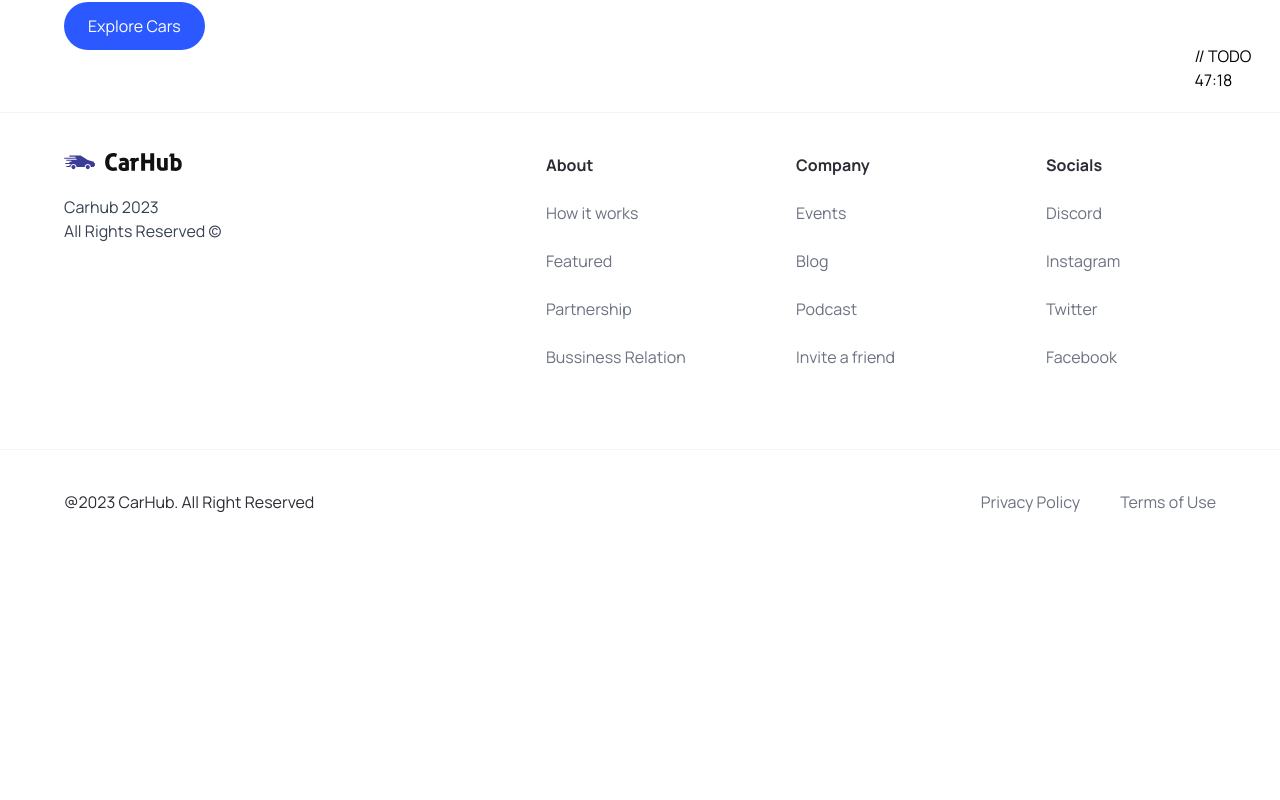
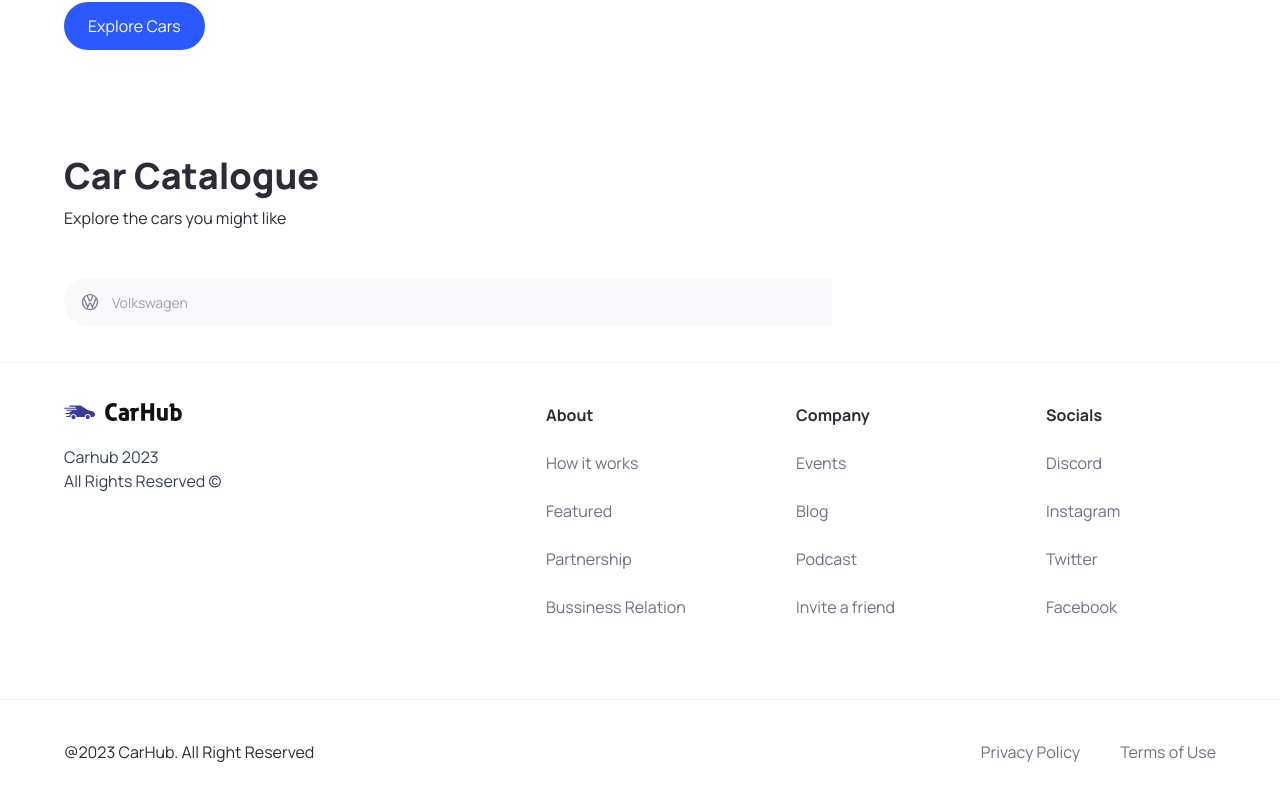
Before and after one commit to Vatibor/React_project_with_NextJS_13__carhub_2023, a Next.js app: page / in a window 1280 px wide. Shown: the part 708-1508 px from the top of the page. Before the commit the page ends 1262 px from the top, so only its background shows below. Built offline with nearby package versions, Linux system fonts and the light colour scheme.

Commit message:
# Start creating search bar

```diff
--- a/app/page.tsx
+++ b/app/page.tsx
@@ -1,10 +1,26 @@
 import Image from 'next/image'
-import {Hero} from "@/components"
+import {CustomFilter, Hero, SearchBar} from "@/components"
 
 export default function Home() {
   return (
     <main className="overflow-hidden">
       <Hero />
+
+      <div className="mt-12 padding-x padding-y max-width" id="discover">
+        <div className="home__text-container">
+          <h1 className="text-4xl font-extrabold">Car Catalogue</h1>
+          <p>Explore the cars you might like</p>
+        </div>
+
+        <div className="home__filters">
+          <SearchBar />
+
+          <div className="home__filter-container">
+            <CustomFilter title="fuel" />
+            <CustomFilter title="year" />
+          </div>
+        </div>
+      </div>
     </main>
   )
 }
--- /dev/null
+++ b/components/CustomFilter.tsx
@@ -0,0 +1,11 @@
+import React from 'react';
+
+const CustomFilter = () => {
+  return (
+    <div>
+
+    </div>
+  );
+};
+
+export default CustomFilter;
--- a/components/Hero.tsx
+++ b/components/Hero.tsx
@@ -30,7 +30,6 @@
           <Image src="/hero.png" alt="hero" fill className="object-contain"/>
         </div>
         <div className="hero__image-overlay" />
-        // TODO 47:18
       </div>
     </div>
     )
--- /dev/null
+++ b/components/SearchBar.tsx
@@ -0,0 +1,22 @@
+"use client"
+
+import React from 'react'
+import {SearchManufacturer} from "@/components"
+import { useState} from "react"
+
+const SearchBar = () => {
+  const [manufacturer, setManufacturer] = useState('')
+  const handleSearch = () => {}
+
+  return (
+    <form className="searchbar" onSubmit={handleSearch}>
+      <div className="searchbar__item">
+        <SearchManufacturer
+          manufacturer={manufacturer}
+          setManufacturer={setManufacturer}/>
+      </div>
+    </form>
+  );
+};
+
+export default SearchBar;
--- /dev/null
+++ b/components/SearchManufacturer.tsx
@@ -0,0 +1,67 @@
+"use client"
+
+import React from 'react';
+import {SearchManufacturerProps} from "@/types";
+import { Combobox, Transition } from "@headlessui/react";
+import Image from "next/image";
+import { useState, Fragment } from 'react'
+import { manufacturers} from "@/constans";
+
+const SearchManufacturer = ({manufacturer, setManufacturer}: SearchManufacturerProps) => {
+  const [query, setQuery] = useState('')
+
+
+
+  const filteredManufacturers =
+    query === ""
+      ? manufacturers
+      : manufacturers.filter((item) => (
+        item.toLowerCase()
+          .replace(/\s+/g, "")
+          .includes(query.toLowerCase().replace(/\s+/g, ""))
+      ))
+
+
+  return (
+    <div className="search-manufacturer">
+      <Combobox>
+        <div className="relative w-full">
+          <Combobox.Button className="absolute top-[14px]">
+            <Image
+              src="/car-logo.svg"
+              alt="Car Logo"
+              width={20}
+              height={20}
+            className="ml-4"/>
+          </Combobox.Button>
+
+          <Combobox.Input
+            className="search-manufacturer__input"
+            placeholder="Volkswagen"
+            displayValue={(manufacturer: string) => manufacturer}
+            onChange={(e) => setQuery(e.target.value)}/>
+
+          <Transition
+            as={Fragment}
+            leave="transition ease-in duration-100"
+            leaveFrom="opacity-100"
+            leaveTo="opacity-0"
+            afterLeave={() => setQuery('')}>
+            <Combobox.Options>
+              {filteredManufacturers.length === 0 && query !== "" && (
+                <Combobox.Option
+                  value={query}
+                  className="search-manufacturer__option">
+
+                </Combobox.Option>
+              )}
+            </Combobox.Options>
+
+          </Transition>
+        </div>
+      </Combobox>
+    </div>
+  );
+};
+
+export default SearchManufacturer;
--- a/package.json
+++ b/package.json
@@ -9,6 +9,7 @@
     "lint": "next lint"
   },
   "dependencies": {
+    "@headlessui/react": "^1.7.15",
     "@types/node": "20.3.2",
     "@types/react": "18.2.14",
     "@types/react-dom": "18.2.6",
--- a/types/index.ts
+++ b/types/index.ts
@@ -6,3 +6,8 @@
   handleClick?: MouseEventHandler<HTMLButtonElement>
   btnType?: "button" | "submit"
 }
+
+export interface SearchManufacturerProps {
+  manufacturer: string
+  setManufacturer: (manufacturer: string) => void
+}
```
Also changed, not shown: components/index.ts (+7 -1 lines), 2 other files (tests, documents, lock files or other folders).
